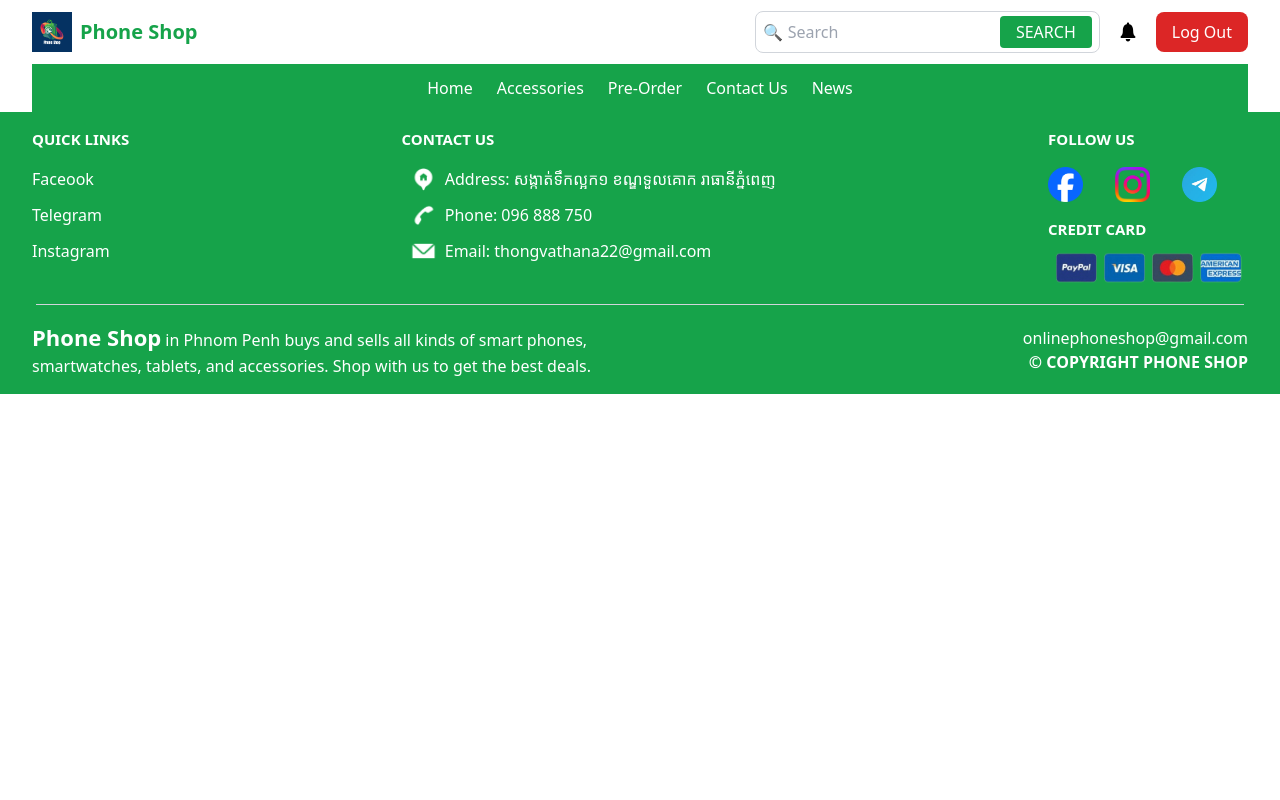
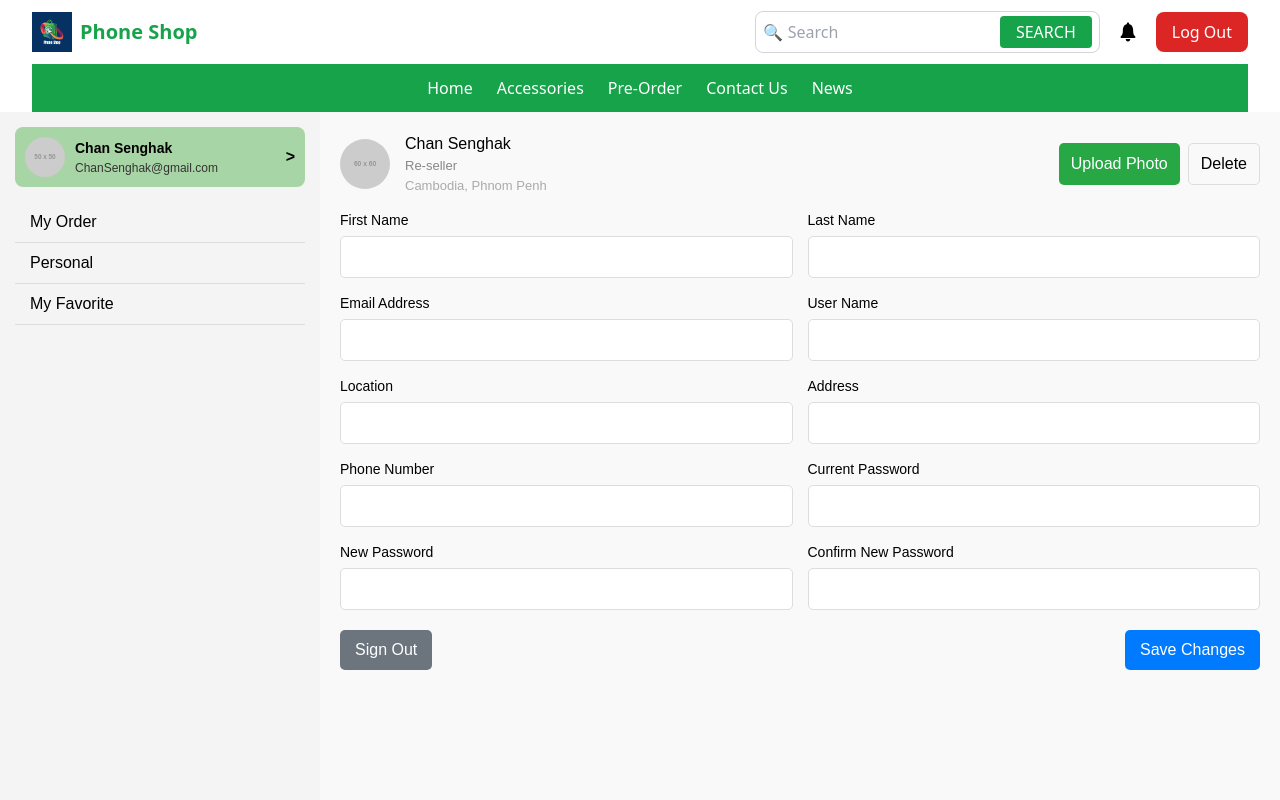
Before and after one commit to satoryuk/pp-phone-shop, a React (Vite) app in the folder User-Section/: page /User-Profile in a window 1280 px wide. Shown: the top 800 px of the page. Built offline with nearby package versions, Linux system fonts and the light colour scheme.

Commit message:
user profile

```diff
--- a/User-Section/src/Pages/home/UserProfile.jsx
+++ b/User-Section/src/Pages/home/UserProfile.jsx
@@ -1,5 +1,283 @@
+import React, { useState } from "react";
+
 const UserProfile = () => {
-  return <div></div>;
+  const [formData, setFormData] = useState({
+    firstName: "",
+    lastName: "",
+    email: "",
+    username: "",
+    location: "",
+    address: "",
+    phoneNumber: "",
+    currentPassword: "",
+    newPassword: "",
+    confirmPassword: "",
+  });
+
+  const handleChange = (e) => {
+    const { name, value } = e.target;
+    setFormData((prevData) => ({
+      ...prevData,
+      [name]: value,
+    }));
+  };
+
+  const handleSaveChanges = () => {
+    console.log("Saved data:", formData);
+  };
+
+  const handleSignOut = () => {
+    console.log("Signed out");
+  };
+
+  return (
+    <div style={styles.container}>
+      {/* Sidebar */}
+      <div style={styles.sidebar}>
+        <div style={styles.sidebarHeader}>
+          <div style={styles.sidebarProfile}>
+            <img
+              src="https://via.placeholder.com/50"
+              alt="Profile"
+              style={styles.sidebarProfileImage}
+            />
+            <div style={styles.sidebarTextContainer}>
+              <p style={styles.sidebarProfileName}>Chan Senghak</p>
+              <p style={styles.sidebarProfileEmail}>ChanSenghak@gmail.com</p>
+            </div>
+          </div>
+          <div style={styles.sidebarArrow}>
+            <span>&gt;</span>
+          </div>
+        </div>
+        <ul style={styles.sidebarMenu}>
+          <li style={styles.sidebarItem}>My Order</li>
+          <li style={styles.sidebarItem}>Personal</li>
+          <li style={styles.sidebarItem}>My Favorite</li>
+        </ul>
+      </div>
+
+      {/* Main Content */}
+      <div style={styles.mainContent}>
+        {/* Top Profile Section */}
+        <div style={styles.headerContainer}>
+          <div style={styles.profileInfo}>
+            <img
+              src="https://via.placeholder.com/60"
+              alt="Profile"
+              style={styles.profileImageHeader}
+            />
+            <div style={styles.textContainer}>
+              <h3 style={styles.profileName}>Chan Senghak</h3>
+              <p style={styles.profileRole}>Re-seller</p>
+              <p style={styles.profileLocation}>Cambodia, Phnom Penh</p>
+            </div>
+          </div>
+          <div style={styles.actionButtons}>
+            <button style={styles.uploadButton}>Upload Photo</button>
+            <button style={styles.deleteButton}>Delete</button>
+          </div>
+        </div>
+
+        {/* Form Section */}
+        <div style={styles.form}>
+          {[
+            { label: "First Name", name: "firstName" },
+            { label: "Last Name", name: "lastName" },
+            { label: "Email Address", name: "email" },
+            { label: "User Name", name: "username" },
+            { label: "Location", name: "location" },
+            { label: "Address", name: "address" },
+            { label: "Phone Number", name: "phoneNumber" },
+            { label: "Current Password", name: "currentPassword", type: "password" },
+            { label: "New Password", name: "newPassword", type: "password" },
+            { label: "Confirm New Password", name: "confirmPassword", type: "password" },
+          ].map((field, idx) => (
+            <div key={idx} style={styles.formField}>
+              <label style={styles.formLabel}>{field.label}</label>
+              <input
+                type={field.type || "text"}
+                name={field.name}
+                value={formData[field.name]}
+                onChange={handleChange}
+                style={styles.input}
+              />
+            </div>
+          ))}
+        </div>
+
+        {/* Action Buttons */}
+        <div style={styles.actionButtonsBottom}>
+          <button style={styles.signOutButton} onClick={handleSignOut}>
+            Sign Out
+          </button>
+          <button style={styles.saveChangesButton} onClick={handleSaveChanges}>
+            Save Changes
+          </button>
+        </div>
+      </div>
+    </div>
+  );
+};
+
+const styles = {
+  container: {
+    display: "flex",
+    fontFamily: "Arial, sans-serif",
+    height: "100vh",
+    backgroundColor: "#f9f9f9",
+  },
+  sidebar: {
+    width: "25%",
+    backgroundColor: "#f4f4f4",
+    padding: "15px", // Adjusted padding
+    display: "flex",
+    flexDirection: "column",
+    alignItems: "center",
+  },
+  sidebarHeader: {
+    backgroundColor: "#a8d5a5",
+    display: "flex",
+    alignItems: "center",
+    justifyContent: "space-between",
+    padding: "10px", // Reduced padding for smaller size
+    borderRadius: "8px",
+    marginBottom: "15px", // Reduced margin
+    width: "100%",
+  },
+  sidebarProfile: {
+    display: "flex",
+    alignItems: "center",
+  },
+  sidebarProfileImage: {
+    width: "40px", // Reduced profile image size
+    height: "40px", // Reduced profile image size
+    borderRadius: "50%",
+    marginRight: "10px",
+  },
+  sidebarTextContainer: {
+    display: "flex",
+    flexDirection: "column",
+  },
+  sidebarProfileName: {
+    fontSize: "14px", // Reduced font size
+    fontWeight: "bold",
+    margin: 0,
+  },
+  sidebarProfileEmail: {
+    fontSize: "12px", // Reduced font size
+    color: "#333",
+    margin: 0,
+  },
+  sidebarArrow: {
+    fontSize: "16px", // Reduced arrow size
+    fontWeight: "bold",
+    color: "#000",
+  },
+  sidebarMenu: {
+    listStyle: "none",
+    padding: 0,
+    width: "100%",
+  },
+  sidebarItem: {
+    padding: "8px 15px", // Reduced padding
+    cursor: "pointer",
+    borderBottom: "1px solid #ddd",
+    textAlign: "left",
+  },
+  mainContent: {
+    flex: 1,
+    padding: "20px",
+  },
+  headerContainer: {
+    display: "flex",
+    justifyContent: "space-between",
+    alignItems: "center",
+    marginBottom: "15px", // Reduced margin
+  },
+  profileInfo: {
+    display: "flex",
+    alignItems: "center",
+  },
+  profileImageHeader: {
+    width: "50px", // Reduced profile image size
+    height: "50px", // Reduced profile image size
+    borderRadius: "50%",
+    marginRight: "15px",
+  },
+  textContainer: {
+    display: "flex",
+    flexDirection: "column",
+  },
+  profileRole: {
+    margin: 0,
+    fontSize: "13px", // Reduced font size
+    color: "#888",
+  },
+  profileLocation: {
+    margin: 0,
+    fontSize: "13px", // Reduced font size
+    color: "#aaa",
+  },
+  actionButtons: {
+    display: "flex",
+    gap: "8px", // Reduced gap
+  },
+  uploadButton: {
+    backgroundColor: "#28a745",
+    color: "#fff",
+    padding: "8px 12px", // Reduced padding
+    borderRadius: "5px",
+    border: "none",
+    cursor: "pointer",
+  },
+  deleteButton: {
+    backgroundColor: "transparent",
+    color: "#000",
+    padding: "8px 12px", // Reduced padding
+    border: "1px solid #ddd",
+    borderRadius: "5px",
+    cursor: "pointer",
+  },
+  form: {
+    display: "grid",
+    gridTemplateColumns: "1fr 1fr",
+    gap: "15px", // Reduced gap
+    marginBottom: "20px",
+  },
+  formField: {
+    display: "flex",
+    flexDirection: "column",
+  },
+  formLabel: {
+    marginBottom: "5px",
+    fontSize: "14px",
+  },
+  input: {
+    padding: "8px", // Reduced padding
+    borderRadius: "5px",
+    border: "1px solid #ddd",
+  },
+  actionButtonsBottom: {
+    display: "flex",
+    justifyContent: "space-between",
+  },
+  signOutButton: {
+    backgroundColor: "#6c757d",
+    color: "#fff",
+    padding: "8px 15px", // Reduced padding
+    borderRadius: "5px",
+    border: "none",
+    cursor: "pointer",
+  },
+  saveChangesButton: {
+    backgroundColor: "#007bff",
+    color: "#fff",
+    padding: "8px 15px", // Reduced padding
+    borderRadius: "5px",
+    border: "none",
+    cursor: "pointer",
+  },
 };
 
 export default UserProfile;
```
